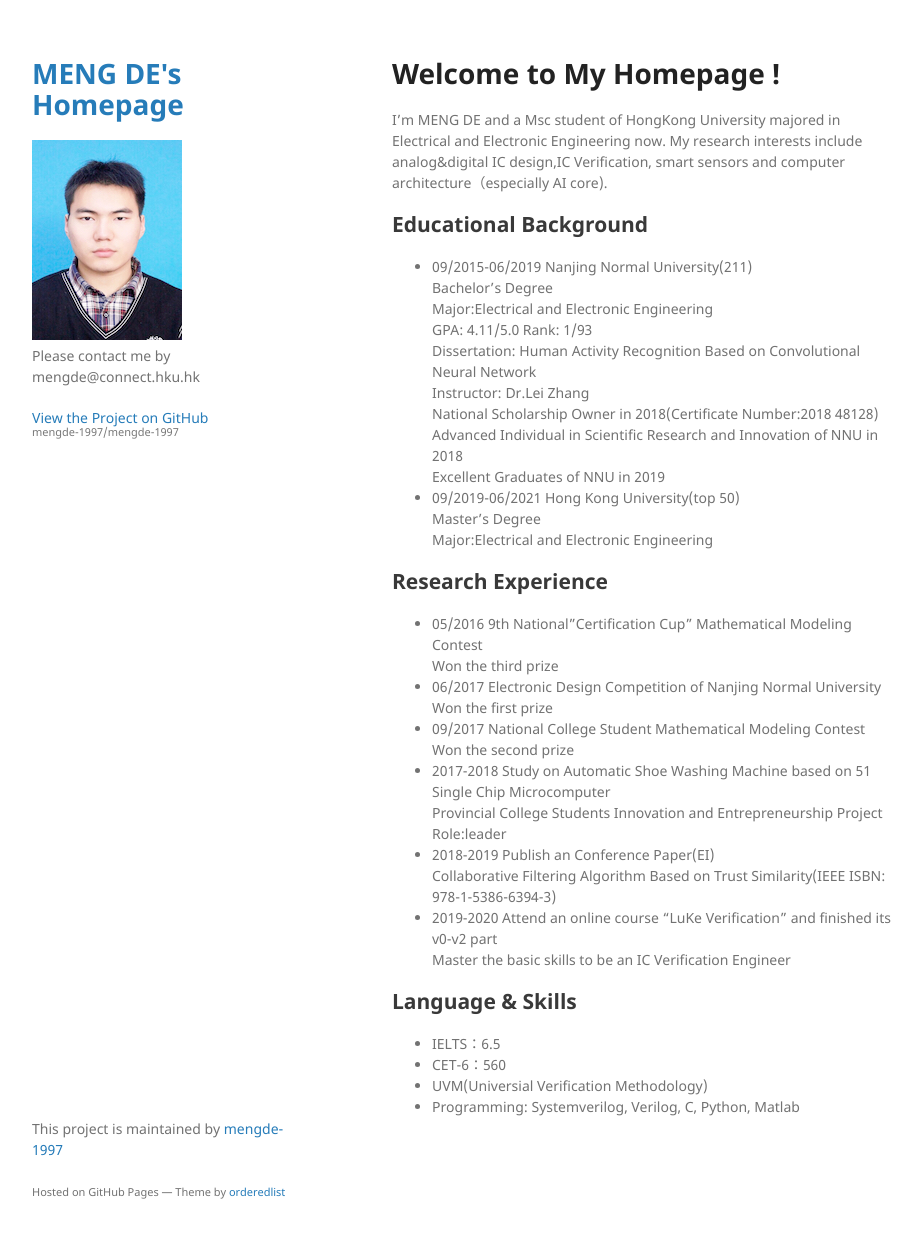
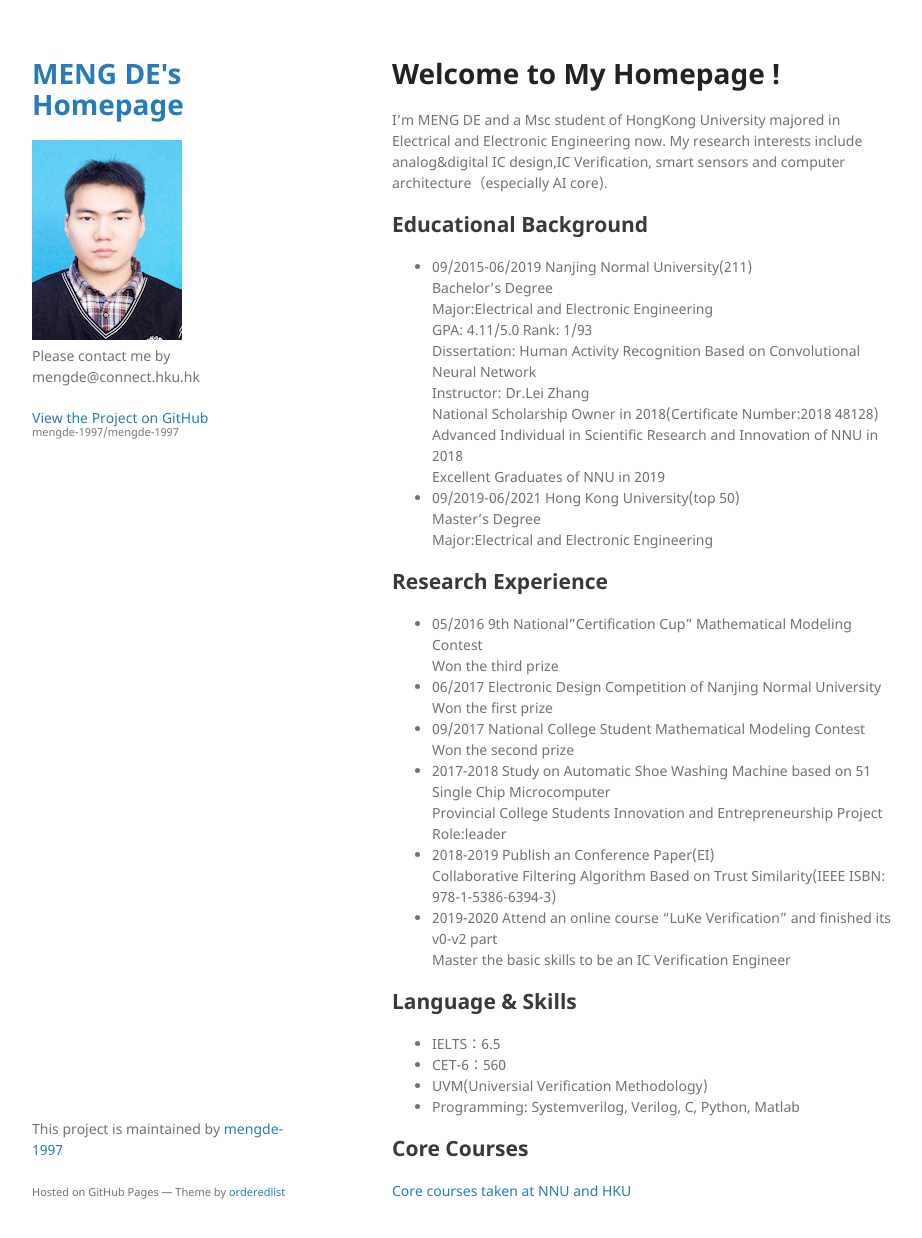
Before and after one commit to mengde-1997/mengde-1997, a Jekyll site: the page built from index.md, in a window 1280 px wide and 1271 px high. Shown: the top 1238 px of the window, without its empty margins (178-1100 px from the left). Built offline with Jekyll 4.4.1, drawn with Linux system fonts in a browser that asks for light colours; our own code applies the rules of GitHub Pages for plain Markdown files.

Commit message:
Update index.md

```diff
--- a/index.md
+++ b/index.md
@@ -43,3 +43,8 @@ My research interests include analog&digital IC design,IC Verification, smart se
 * CET-6：560<br />
 * UVM(Universial Verification Methodology)<br />
 * Programming: Systemverilog, Verilog, C, Python, Matlab<br />
+
+
+## Core Courses
+
+[Core courses taken at NNU and HKU](./cxchen.md)
```
